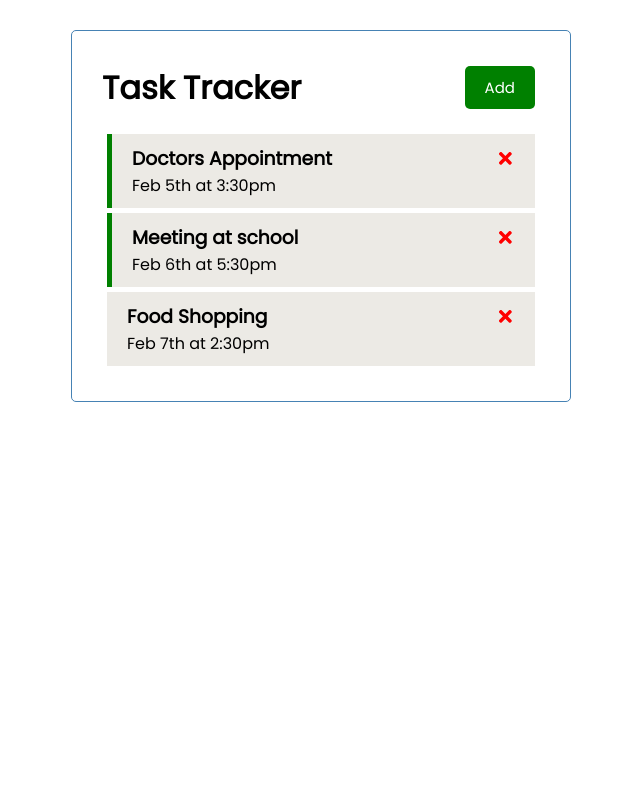
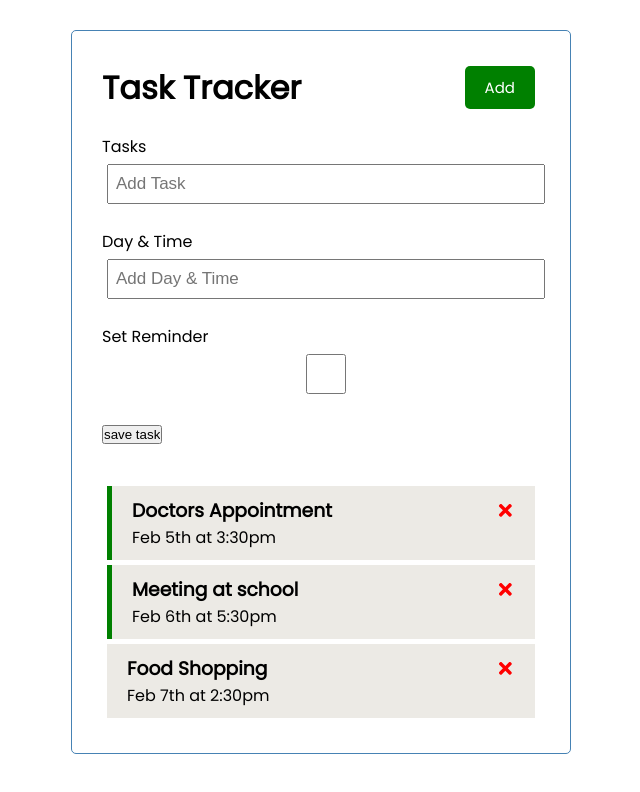
Before and after one commit to JOANITA-51/react-my-app, a React (Create React App) app in the folder react-task-tracker/: page / in a window 1280 px wide. Shown: the top 792 px of the page, without its empty margins (319-959 px from the left). Built offline with nearby package versions, Linux system fonts and the light colour scheme.

Commit message:
Adding a  form

```diff
--- a/react-task-tracker/src/App.js
+++ b/react-task-tracker/src/App.js
@@ -1,6 +1,7 @@
 import {useState} from 'react'
 import Header from "./components/Header"
 import Tasks from "./components/Tasks"
+import AddTask from"./components/AddTask"
 const App = () => {
   const [tasks, setTasks] = useState([ //seTasks changes any part of the state
     {
@@ -38,6 +39,7 @@
   return (
     <div className="container">
       <Header />
+      <AddTask/>
 
       {/* if there is no task left , then display a message */
       tasks.length>0?
--- /dev/null
+++ b/react-task-tracker/src/components/AddTask.js
@@ -0,0 +1,25 @@
+const AddTask = () => {
+    return (
+        <form className='add-form'>
+            <div className = 'form-control'>
+                <label>Tasks</label>
+                <input type = 'text' placeholder='Add Task'/>
+
+            </div>
+            <div className = 'form-control'>
+                <label>Day & Time</label>
+                <input type = 'text' placeholder='Add Day & Time'/>
+
+            </div>
+            <div className = 'form-control'>
+                <label>Set Reminder</label>
+                <input type = 'checkbox' />
+
+            </div>
+            <input type = 'submit' value= 'save task'/>
+        </form>
+
+    )
+}
+
+export default AddTask
```
